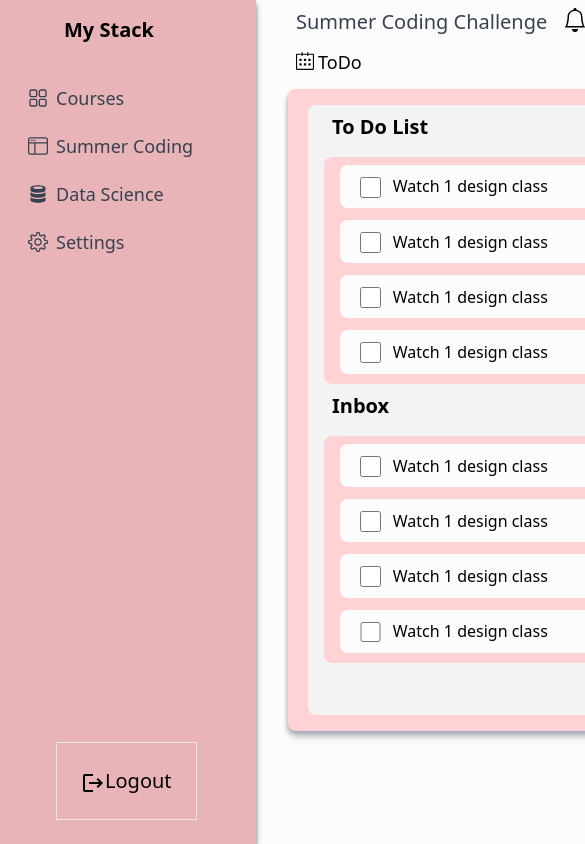
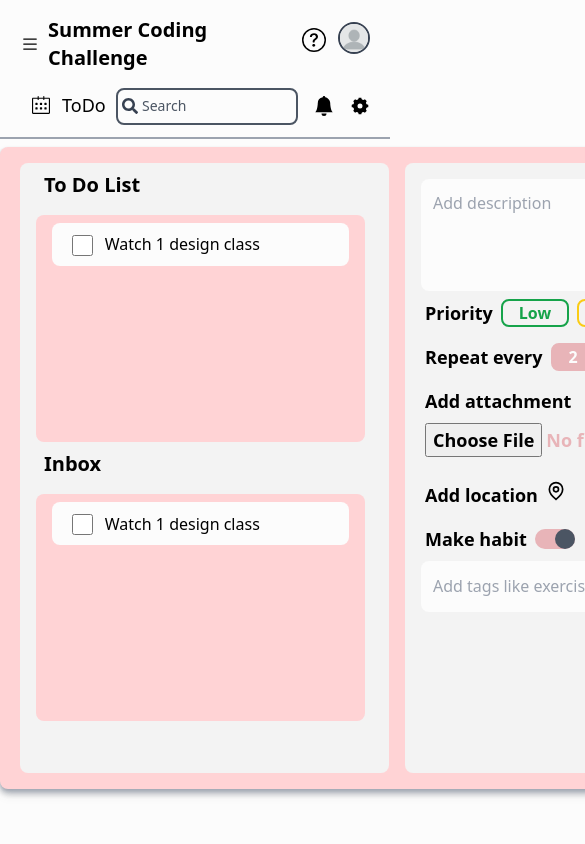
Before and after one commit to mariamffatima/MyStack, a Next.js app: page /homepage in a window 390 px wide. Shown: the top 844 px of the page, 585 px wide, since content can reach past the window. Built offline with nearby package versions, Linux system fonts and the light colour scheme; some icons are missing.

Commit message:
initial commit of responsiveness

```diff
--- a/components/SideMenu.js
+++ b/components/SideMenu.js
@@ -11,13 +11,13 @@ export default function SideMenu() {
   const router = useRouter();
 
   const handleLogout = () => {
-    router.push('/loginpage');
+    router.push('/LoginPage');
   };
 
   return (
-    <div>
-      <div className='h-screen grid grid-cols-1 w-[16rem] shadow-md shadow-gray-500  '>
-        <div className=' text-sm md:text-xl flex flex-col bg-[#e8b4b8] drop-shadow-md '>
+    <div className='hidden h-screen md:grid grid-cols-1  w-[16rem]'>
+      <div className=' grid grid-cols-1 drop-shadow-md  shadow-md shadow-gray-500  '>
+        <div className=' text-xl flex flex-col bg-[#e8b4b8] '>
           <div className='p-4 px-6 py-4 font-bold text-xl flex row hover:cursor-default'>
             <PiCodesandboxLogoLight className='flex mt-1 m-2 text-2xl' />
             <p>My Stack</p>
--- a/pages/homepage.js
+++ b/pages/homepage.js
@@ -1,18 +1,18 @@
-import React from 'react'
-import Image from 'next/image'
-import { Inter } from 'next/font/google'
-import {BsBell, BsQuestionCircle, BsFillBellFill} from 'react-icons/bs'
-import{SlCalender}from 'react-icons/sl'
-import {FaSearch} from 'react-icons/fa'
-import {GrLocation} from 'react-icons/gr'
-import {RiSettings5Fill} from 'react-icons/ri'
-import {SlOptions} from 'react-icons/sl'
-import FileUploadForm from '../components/FileUploadForm'
-import SideMenu from '../components/SideMenu'
-import ToggleButton from '../components/ToggleButton'
-import { useState } from 'react';
+import React, { useState } from 'react';
+import Image from 'next/image';
+import { Inter } from 'next/font/google';
+import { BsBell, BsQuestionCircle, BsFillBellFill, BsList } from 'react-icons/bs';
+import { SlCalender } from 'react-icons/sl';
+import { FaSearch } from 'react-icons/fa';
+import { GrLocation } from 'react-icons/gr';
+import { RiSettings5Fill } from 'react-icons/ri';
+import { SlOptions } from 'react-icons/sl';
+import FileUploadForm from '../components/FileUploadForm';
+import { useRouter } from 'next/router';
+import SideMenu from '../components/SideMenu';
+import ToggleButton from '../components/ToggleButton';
 
-const inter = Inter({ subsets: ['latin'] })
+const inter = Inter({ subsets: ['latin'] });
 
 function SearchBar() {
   const [inputValue, setInputValue] = useState('');
@@ -22,195 +22,219 @@ function SearchBar() {
   };
 
   return (
-      <div className='h-[2.3rem] flex items-start py-2 border-2 border-gray-700 hover:cursor-text rounded-lg'>
+    <div className='h-[2.3rem] flex justify-end items-center py-1 md:py-2 border-2 border-gray-600 hover:cursor-text rounded-lg'>
       <FaSearch className='text-gray-700 m-1' />
       <input
         type='text'
         value={inputValue}
         onChange={handleChange}
-          className='bg-transparent outline-none text-sm w-[9.625rem] text-gray-800 placeholder-gray-700'
+        className='bg-transparent outline-none justify-start items-center text-sm w-[9.625rem] text-gray-800 placeholder-gray-600'
         placeholder='Search'
       />
     </div>
   );
 }
-export default function homepage() {
+
+export default function HomePage() {
+  const [isMenuOpen, setIsMenuOpen] = useState(false);
+  const router = useRouter();
+
+  const handleLogout = () => {
+    router.push('/LoginPage');
+  };
+
+  const handleMenuClick = () => {
+    setIsMenuOpen(!isMenuOpen);
+  };
+
   return (
     <div>
-        <div className='felx w-screen h-screen text-black bg-[#fcfcfc]'>
-            < SideMenu/>
-        <div className='absolute top-0 ml-[18rem] flex flex-col'>
-      <div className='flex flex-row' >
-        <div className='px-2 my-2 text-xl md:text-2xl text-gray-700  '>Summer Coding Challenge</div>
-        <div className='flex flex-row  justify-end '>
-           <div className='text-2xl md:text-3xl m-2 w-[1.25rem] h-[1.24975rem]'>
+
+      <div className='felx h-screen text-black bg-[#fcfcfc]'>
+        <SideMenu className='hidden md:flex'/>
+        <div className='w-full h-screen flex flex-col'>
+
+          <div className='h-fit border-b-2 border-gray-400 flex flex-col w-full space-y-4 mb-2 px-5 sm:px-10 md:pt-5 pt-1'>
+
+             <div className='flex justify-between'>
+
+              <div className='hidden  space-x-2 text-xl items-center md:flex md:text-2xl text-gray-700 font-medium '>
+                Summer Coding Challenge
+              </div>
+
+              <div className='pt-3 md:hidden flex flex-col'>
+                <div className='flex items-center text-xl font-bold'>
+                  <button className='focus:cursor-pointer mr-2' onClick={handleMenuClick}>
+                    <BsList />
+                  </button>
+                  <div className='text-xl '>Summer Coding Challenge</div>
+                </div>
+                {isMenuOpen && (
+                  <div className='absolute bg-[#FFD3D5] w-auto rounded-lg p-2 border drop-shadow-md shadow-black text-black items-center mt-10 z-10'>
+                    <div className='flex flex-col space-y-2 text-black'>
+                      <div className='h-7 w-36 rounded-md hover:bg-[#fcfcfc] focus:bg-[#fcfcfc] hover:cursor-pointer px-2' >
+                        Courses
+                      </div>
+                      <div className='h-7 w-36 rounded-md hover:bg-[#fcfcfc] focus:bg-[#fcfcfc] hover:cursor-pointer px-2' >
+                        Summer Coding
+                      </div>
+                      <div className='h-7 w-36 rounded-md hover:bg-[#fcfcfc] focus:bg-[#fcfcfc] hover:cursor-pointer px-2' >
+                        Data Science
+                      </div>
+                      <div className='h-7 w-36 rounded-md hover:bg-[#fcfcfc] focus:bg-[#fcfcfc] hover:cursor-pointer px-2' >
+                        Settings
+                      </div>
+                      <div
+                        className='h-7 w-36 rounded-md hover:bg-[#fcfcfc] focus:bg-[#fcfcfc] hover:cursor-pointer px-2'
+                        onClick={handleLogout}  >
+                        Log out
+                      </div>
+                    </div>
+                  </div>
+                )}
+              </div>
+
+              <div className='flex items-center justify-end space-x-4 md:space-x-8'>
+                <div className='text-2xl  hidden items-center md:text-3xl w-[1.25rem] h-[1.24975rem]'>
                   <BsBell />
                     </div>
-           <div className='text-2xl md:text-3xl m-2 w-[1.25rem] h-[1.24975rem]'>
-           < BsQuestionCircle/>
+                  <div className='text-2xl items-center md:text-3xl w-[1.25rem] h-[1.24975rem]'>
+                    <BsQuestionCircle />
+                    </div>
+                <div >
+                <Image src="/pic.jpg" alt="My Image" width='40' height='40'
+                className=' rounded-full border-2 border-gray-700 '/>
                 </div>
 
              </div>
+
              </div>
-        <div className='realtive m-1 grid grid-rows-1'>
+
+            <div className='sm:ps-2 grid grid-cols-2 items-baseline'>
             <div className='grid grid-cols-2 justify-between'>
-                <div className='flex flex-row text-xl '>
-                  <SlCalender className='m-1 text-lg md:text-xl'/>
+              <div className='flex font-medium items-center space-x-2 w-fit h-hull px-2 '>
+                <SlCalender className='m-1 text-lg md:text-xl' />
                 <span className='text-lg md:text-xl '>ToDo</span>
               </div>
+              </div>
 
+              <div className='flex items-center justify-end space-x-4 md:space-x-8 sm:pe-5 pb-3'>
+                <span><SearchBar className='' /></span>
+                <span className='text-xl md:text-2xl'><BsFillBellFill  /></span>
+                <span className='text-xl md:text-2xl' ><RiSettings5Fill /></span>
+              </div>
 
-                 <div className='flex justify-end flex-row relative'>
-                      <SearchBar className='border border-gray-700'/>
-                      <BsFillBellFill className='m-1 text-2xl'/>
-                      <RiSettings5Fill className='m-1 text-2xl'/>
             </div>
+
             </div>
-        </div>
+
             <div className='w-[49.625rem] h-[40.125rem] flex flex-shrink-0  bg-[#FFD3D5] drop-shadow-md shadow-md rounded-lg shadow-gray-400'>
               <div className='w-[23.0625rem] ml-5 mt-4  h-[38.125rem] flex flex-shrink-0 bg-[#f3f3f3] rounded-lg flex-col'>
                 <div className='flex flex-shrink-0 text-xl text-black font-bold m-2 px-4 '>To Do List</div>
                 <div className='text-black w-[20.59rem] overflow-y-scroll scrollbar-none h-[14.2rem] ml-4 mt-2 py-2 bg-[#ffd3d5] space-y-3 rounded-lg'>
-
                   <label className='relative px-[1.25rem] py-[0.5rem] flex cursor-pointer bg-[#fcfcfc] ml-4 mr-4  rounded-lg'>
                     <input
-                   type="checkbox"
+                      type='checkbox'
                       className=' h-[1.3rem] w-[1.3rem] mt-1 cursor-pointer flex text-center accent-[#e8b4b8] border-gray-600 '
                     />
                     <span className='px-3 py-[0.1rem] '>Watch 1 design class</span>
                   </label>
+                  {/* Add other to-do items here */}
+                </div>
+                <div className='flex flex-shrink-0 text-xl text-black font-bold m-2 px-4 '>Inbox</div>
+                <div className='text-black w-[20.59rem] overflow-y-scroll scrollbar-none h-[14.2rem] ml-4 mt-2 py-2 bg-[#ffd3d5] space-y-3 rounded-lg'>
                   <label className='relative px-[1.25rem] py-[0.5rem] flex cursor-pointer bg-[#fcfcfc] ml-4 mr-4  rounded-lg'>
                     <input
-                   type="checkbox"
+                      type='checkbox'
                       className=' h-[1.3rem] w-[1.3rem] mt-1 cursor-pointer flex text-center accent-[#e8b4b8] border-gray-600 '
                     />
                     <span className='px-3 py-[0.1rem] '>Watch 1 design class</span>
                   </label>
-              <label className='relative px-[1.25rem] py-[0.5rem] flex cursor-pointer bg-[#fcfcfc] ml-4 mr-4  rounded-lg'>
-                 <input
-                   type="checkbox"
-                   className=' h-[1.3rem] w-[1.3rem] mt-1 cursor-pointer flex text-center accent-[#e8b4b8] border-gray-600 '
-                   />
-                  <span className='px-3 py-[0.1rem] '>Watch 1 design class</span>
-              </label>
-              <label className='relative px-[1.25rem] py-[0.5rem] flex cursor-pointer bg-[#fcfcfc] ml-4 mr-4  rounded-lg'>
-                 <input
-                   type="checkbox"
-                   className=' h-[1.3rem] w-[1.3rem] mt-1 cursor-pointer flex text-center accent-[#e8b4b8] border-gray-600 '
-                   />
-                  <span className='px-3 py-[0.1rem] '>Watch 1 design class</span>
-              </label>
-              <label className='relative px-[1.25rem] py-[0.5rem] flex cursor-pointer bg-[#fcfcfc] ml-4 mr-4  rounded-lg'>
-                 <input
-                   type="checkbox"
-                   className=' h-[1.3rem] w-[1.3rem] mt-1 cursor-pointer flex text-center accent-[#e8b4b8] border-gray-600 '
-                   />
-                  <span className='px-3 py-[0.1rem] '>Watch 1 design class</span>
-              </label>
+                  {/* Add other inbox items here */}
                 </div>
-            <div className='flex flex-shrink-0 text-xl text-black font-bold m-2 px-4 '>Inbox</div>
-            <div className='text-black w-[20.59rem] overflow-y-scroll scrollbar-none h-[14.2rem] ml-4 mt-2 py-2 bg-[#ffd3d5] space-y-3 rounded-lg'>
-
-                <label className='relative px-[1.25rem] py-[0.5rem] flex cursor-pointer bg-[#fcfcfc] ml-4 mr-4  rounded-lg'>
-                 <input
-                   type="checkbox"
-                   className=' h-[1.3rem] w-[1.3rem] mt-1 cursor-pointer flex text-center accent-[#e8b4b8] border-gray-600 '
-                   />
-                  <span className='px-3 py-[0.1rem] '>Watch 1 design class</span>
-              </label>
-              <label className='relative px-[1.25rem] py-[0.5rem] flex cursor-pointer bg-[#fcfcfc] ml-4 mr-4  rounded-lg'>
-                 <input
-                   type="checkbox"
-                   className=' h-[1.3rem] w-[1.3rem] mt-1 cursor-pointer flex text-center accent-[#e8b4b8] border-gray-600 '
-                   />
-                  <span className='px-3 py-[0.1rem] '>Watch 1 design class</span>
-              </label>
-              <label className='relative px-[1.25rem] py-[0.5rem] flex cursor-pointer bg-[#fcfcfc] ml-4 mr-4  rounded-lg'>
-                 <input
-                   type="checkbox"
-                   className=' h-[1.3rem] w-[1.3rem] mt-1 cursor-pointer flex text-center accent-[#e8b4b8] border-gray-600 '
-                   />
-                  <span className='px-3 py-[0.1rem] '>Watch 1 design class</span>
-              </label>
-              <label className='relative px-[1.25rem] py-[0.5rem] flex cursor-pointer bg-[#fcfcfc] ml-4 mr-4  rounded-lg'>
-                 <input
-                   type="checkbox"
-                   className=' h-[1.3rem] w-[1.3rem] mt-1 cursor-pointer flex text-center accent-[#e8b4b8] border-gray-600 '
-                   />
-                  <span className='px-3 py-[0.1rem] '>Watch 1 design class</span>
-              </label>
-              <label className='relative px-[1.25rem] py-[0.5rem] flex cursor-pointer bg-[#fcfcfc] ml-4 mr-4  rounded-lg'>
-                 <input
-                   type="checkbox"
-                   className=' h-[1.3rem] w-[1.3rem] mt-1 cursor-pointer flex text-center accent-[#e8b4b8] border-gray-600 '
-                   />
-                  <span className='px-3 py-[0.1rem] '>Watch 1 design class</span>
-              </label>
               </div>
 
-          </div>
+              <div className='w-[23.0625rem] ml-4 mt-4 h-[38.125rem] flex flex-shrink-0 flex-col rounded-lg bg-[#f3f3f3]'>
+                <span className=''>
+                  <textarea
+                    className=' flex justify-center focus:border-none
+            w-[20.59rem] h-28 ml-4 mt-4 p-3 scrollbar-hide text-black border-gray-600 bg-[#fcfcfc] rounded-lg '
+                    placeholder='Add description'
+                  ></textarea>
+                </span>
 
-          <div className='w-[23.0625rem] ml-5 mt-4 h-[38.125rem] flex flex-shrink-0 flex-col rounded-lg bg-[#f3f3f3]'>
-            <span className='flex justify-center focus:border-none'>
-            <input type='text'
-            placeholder='Add description'
-            className='w-[20.59rem] h-[8.33rem] ml-1 mt-4  bg-[#fcfcfc] rounded-lg px-2 py-2'
-            />
-            </span>
-            <div className='flex flex-row px-[1.25rem] py-[0.5rem] font-bold' >
+                <div className='flex flex-row px-[1.25rem] py-[0.5rem] font-bold'>
                   <span className='text-lg mr-2'>Priority</span>
                   <div className='flex flex-row text-md space-x-2'>
-                <button className='px-[1rem] flex justify-center items-center gap-[0.625rem] border-2 rounded-lg border-green-600 text-green-600 focus:text-[#fcfcfc] focus:bg-green-600 '>Low </button>
-                <button className='px-[1rem] flex justify-center items-center gap-[0.625rem] border-2 rounded-lg border-yellow-400 text-yellow-400  focus:text-[#fcfcfc] focus:bg-yellow-400'>Medium</button>
-                <button className='px-[1rem] flex justify-center items-center gap-[0.625rem] border-2 rounded-lg border-red-600 text-red-600  focus:text-[#fcfcfc] focus:bg-red-600'>High</button>
+                    <button className='px-[1rem] flex justify-center items-center gap-[0.625rem] border-2 rounded-lg border-green-600 text-green-600 focus:text-[#fcfcfc] focus:bg-green-600 '>
+                      Low
+                    </button>
+                    <button className='px-[1rem] flex justify-center items-center gap-[0.625rem] border-2 rounded-lg border-yellow-400 text-yellow-400  focus:text-[#fcfcfc] focus:bg-yellow-400'>
+                      Medium
+                    </button>
+                    <button className='px-[1rem] flex justify-center items-center gap-[0.625rem] border-2 rounded-lg border-red-600 text-red-600  focus:text-[#fcfcfc] focus:bg-red-600'>
+                      High
+                    </button>
                   </div>
                 </div>
                 <div className='flex flex-row px-[1.25rem] py-[0.5rem] font-bold'>
-            <span className='flex flex-row text-lg space-x-2 mr-2' >Repeat every </span>
+                  <span className='flex flex-row text-lg space-x-2 mr-2'>Repeat every </span>
                   <div className='flex flex-row text-md space-x-2'>
-                <button className='px-[1rem] flex justify-center items-center gap-[0.625rem] border-2 rounded-lg border-[#e8b4b8] bg-[#e8b4b8] text-[#fcfcfc] focus:text-[#e8b4b8] focus:bg-[#fcfcfc] '>2 </button>
-                <button className='px-[1rem] flex justify-center items-center gap-[0.625rem] border-2 rounded-lg border-[#e8b4b8] bg-[#e8b4b8] text-[#fcfcfc] focus:text-[#e8b4b8] focus:bg-[#fcfcfc]'>weeks</button>
-
+                    <button className='px-[1rem] flex justify-center items-center gap-[0.625rem] border-2 rounded-lg border-[#e8b4b8] bg-[#e8b4b8] text-[#fcfcfc] focus:text-[#e8b4b8] focus:bg-[#fcfcfc] '>
+                      2
+                    </button>
+                    <button className='px-[1rem] flex justify-center items-center gap-[0.625rem] border-2 rounded-lg border-[#e8b4b8] bg-[#e8b4b8] text-[#fcfcfc] focus:text-[#e8b4b8] focus:bg-[#fcfcfc]'>
+                      weeks
+                    </button>
                   </div>
                 </div>
-            <div className='flex flex-col  px-[1.25rem] py-[0.5rem] font-bold' >
+                <div className='flex flex-col  px-[1.25rem] py-[0.5rem] font-bold'>
                   <span className='text-lg text-black'>Add attachment</span>
-              <span className='text-lg text-[#e8b4b8] py-2'> <FileUploadForm /></span>
+                  <span className='text-lg text-[#e8b4b8] py-2'>
+                    {' '}
+                    <FileUploadForm />
+                  </span>
                 </div>
-            <div className='flex flex-row px-[1.25rem] py-[0.5rem] font-bold text-lg space-x-2 mr-2 ' >
+                <div className='flex flex-row px-[1.25rem] py-[0.5rem] font-bold text-lg space-x-2 mr-2 '>
                   <span>Add location</span>
-              <span className='text-xl  text-black hover:'><GrLocation/></span>
+                  <span className='text-xl  text-black hover:'>
+                    <GrLocation />
+                  </span>
                 </div>
-            <div className='flex flex-row px-[1.25rem] py-[0.5rem] font-bold text-lg space-x-2 mr-2 ' >
+                <div className='flex flex-row px-[1.25rem] py-[0.5rem] font-bold text-lg space-x-2 mr-2 '>
                   <span>Make habit</span>
                   <span>
-                <ToggleButton/>
+                    <ToggleButton />
                   </span>
                 </div>
                 <span className='text-gray-700'>
-              <input type='text'
+                  <input
+                    type='text'
                     placeholder='Add tags like exercise, work, etc. '
-              className='bg-[#fcfcfc] ml-4 w-[20.5rem] h-[3.19rem] px-3 py-2 rounded-lg ' /> </span>
+                    className='bg-[#fcfcfc] ml-4 w-[20.5rem] h-[3.19rem] px-3 py-2 rounded-lg '
+                  />{' '}
+                </span>
               </div>
             </div>
 
             <div className='absolute ml-[52rem] flex flex-shrink-0 flex-col w-[22.43rem] mt-[5.5rem] h-[40.125rem] rounded-lg bg-[#f3f3f3]'>
               <span className='flex justify-center text-black px-4 mt-4 font-bold text-xl'>Qoute</span>
               <span className='w-[20.59rem] h-[14.2rem] ml-4 mt-4 py-2 bg-[#fcfcfc] rounded-lg'>
-            <div className='px-4 text-lg flex justify-end text-black'><SlOptions/></div>
-           <div className='ml-2 mr-2 px-1 py-1 text-black flex justify-center'>We have three roles here on earth: to learn, to love, and to live. When we stop learning,
-            we start to stagnate and die. When we stop loving,
-            we lose our sense of purpose and become self-centered.
-            When we limit our living,
-            we deny the world the benefits of our talents.
+                <div className='px-4 text-lg flex justify-end text-black'>
+                  <SlOptions />
+                </div>
+                <div className='ml-2 mr-2 px-1 py-1 text-black flex justify-center'>
+                  We have three roles here on earth: to learn, to love, and to live. When we stop learning, we start to
+                  stagnate and die. When we stop loving, we lose our sense of purpose and become self-centered. When we
+                  limit our living, we deny the world the benefits of our talents.
                   <br></br>
                   Jim Cathcart, The Acorn Principle
                 </div>
               </span>
             </div>
-        </div>
 
         </div>
       </div>
-  )
+    </div>
+  );
                 }
```
Also changed, not shown: public/pic.jpg (renamed from public/pic.png). Lines whose indentation alone changed are shown as unchanged.
